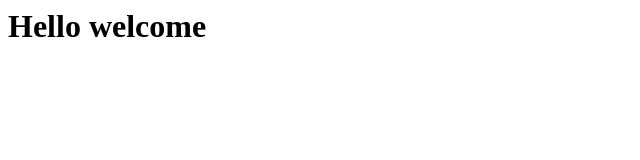
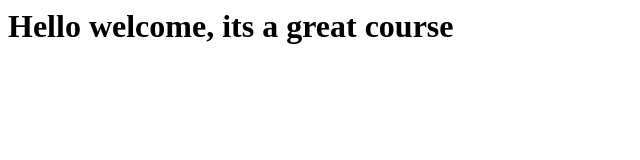
Before and after one commit to konx3pt/freedom, a plain HTML site: page site/index.html in a window 1280 px wide. Shown: the whole page, without its empty margins (0-640 px from the left). Drawn offline with Linux system fonts and the light colour scheme.

Commit message:
Small change to the code

```diff
--- a/site/index.html
+++ b/site/index.html
@@ -1,9 +1,9 @@
 </!DOCTYPE html>
 <html>
 <head>
-	<title>hello welcome</title>
+	<title>hello welcome!</title>
 </head>
 <body>
-<h1>Hello welcome</h1>
+<h1>Hello welcome, its a great course</h1>
 </body>
 </html>
```
